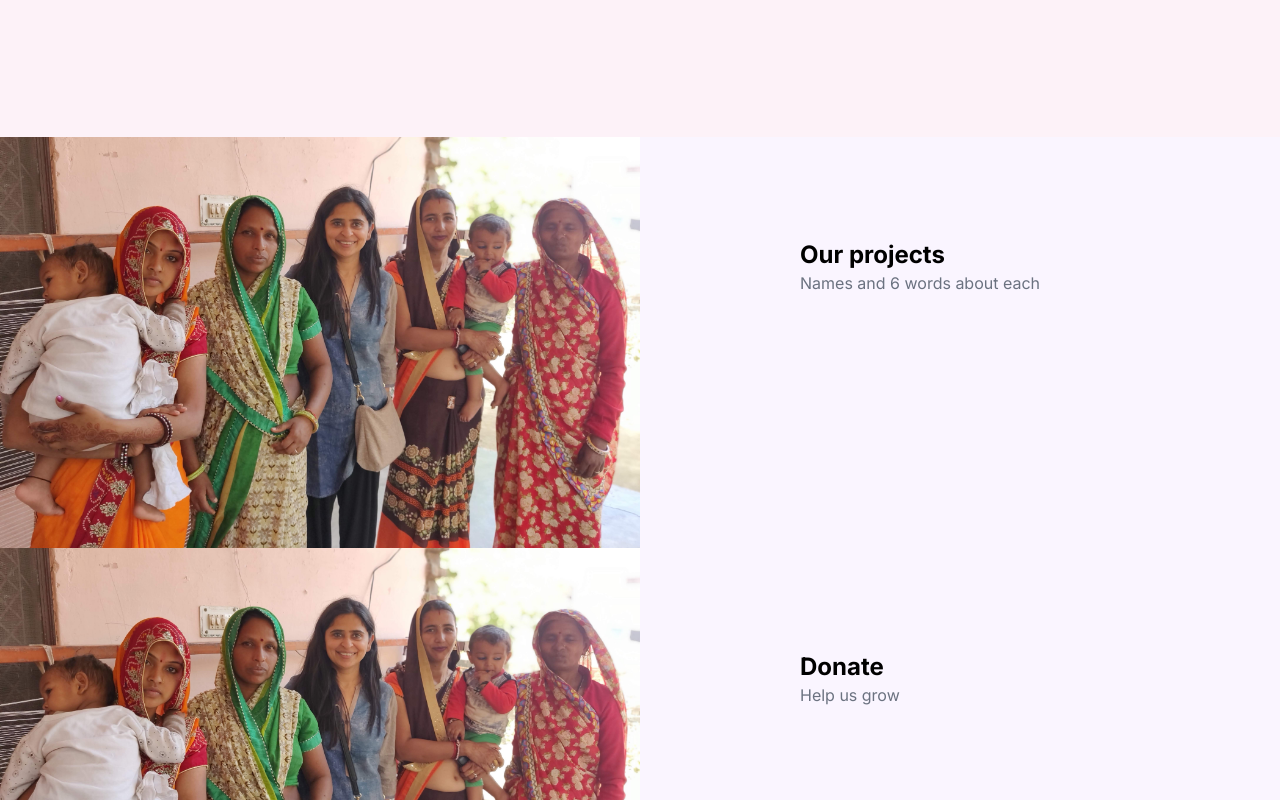
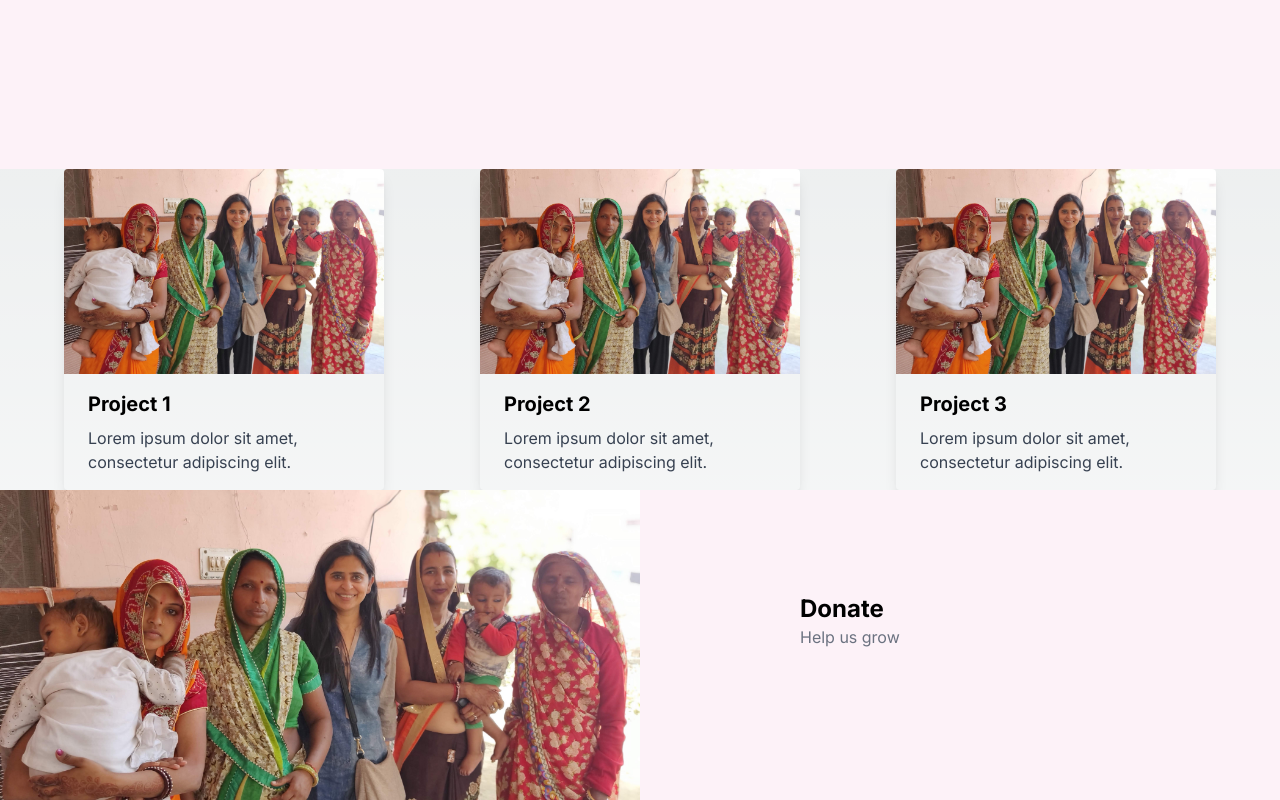
Before and after one commit to AaditBhatia/connectAndSpread, a Next.js app in the folder website/: page / in a window 1280 px wide. Shown: the part 940-1740 px from the top of the page. Built offline with nearby package versions, Linux system fonts and the light colour scheme.

Commit message:
Styling, added cards

```diff
--- a/website/src/app/components/AboutUs.tsx
+++ b/website/src/app/components/AboutUs.tsx
@@ -3,7 +3,7 @@ import React from 'react';
 const AboutUs = () => {
   return (
     <div className="flex flex-col">
-      <div className="bg-pink-50 h-56">
+      <div className="bg-pink-50 h-64">
         {/* Content for the text block */}
         <div className="container mx-auto py-8">
           <h2 className="text-2xl font-bold text-black">About us</h2>
--- a/website/src/app/components/Donate.tsx
+++ b/website/src/app/components/Donate.tsx
@@ -7,7 +7,7 @@ const Donate: React.FC = () => {
       <div className="w-1/2 flex-grow bg-gray-100 justify-center items-center">
         <DonatePic/>
       </div>
-      <div className="w-1/2 bg-purple-50 flex flex-col justify-center items-center">
+      <div className="w-1/2 bg-pink-50 flex flex-col justify-center items-center">
         <div className="w-1/2 h-1/2">
           <h2 className="text-2xl font-bold text-black">Donate</h2>
           <p className="text-gray-500">Help us grow</p>
--- a/website/src/app/components/OurProjects.tsx
+++ b/website/src/app/components/OurProjects.tsx
@@ -1,15 +1,36 @@
 import React from 'react';
 import DonatePic from './DonatePic';
-const OurProjects: React.FC = () => {
+
+const OurProjects = () => {
   return (
-    <div className="flex h-2/3 ">
-      <div className="w-1/2 flex-grow bg-gray-100 justify-center items-center">
-        <DonatePic/>
+    <div className="flex justify-center">
+      <div className="max-w-xs rounded overflow-hidden shadow-lg mx-1 sm:mx-4 md:mx-6 lg:mx-8">
+        <DonatePic />
+        <div className="px-6 py-4">
+          <div className="font-bold text-xl mb-2">Project 1</div>
+          <p className="text-gray-700 text-base">
+            Lorem ipsum dolor sit amet, consectetur adipiscing elit.
+          </p>
+        </div>
       </div>
-      <div className="w-1/2 bg-purple-50 flex flex-col justify-center items-center">
-        <div className="w-1/2 h-1/2">
-          <h2 className="text-2xl font-bold text-black">Our projects</h2>
-          <p className="text-gray-500">Names and 6 words about each</p>
+
+      <div className="max-w-xs rounded overflow-hidden shadow-lg mx-2 sm:mx-8 md:mx-12 lg:mx-16">
+        <DonatePic />
+        <div className="px-6 py-4">
+          <div className="font-bold text-xl mb-2">Project 2</div>
+          <p className="text-gray-700 text-base">
+            Lorem ipsum dolor sit amet, consectetur adipiscing elit.
+          </p>
+        </div>
+      </div>
+
+      <div className="max-w-xs rounded overflow-hidden shadow-lg mx-2 sm:mx-4 md:mx-6 lg:mx-8">
+        <DonatePic />
+        <div className="px-6 py-4">
+          <div className="font-bold text-xl mb-2">Project 3</div>
+          <p className="text-gray-700 text-base">
+            Lorem ipsum dolor sit amet, consectetur adipiscing elit.
+          </p>
         </div>
       </div>
     </div>
```
